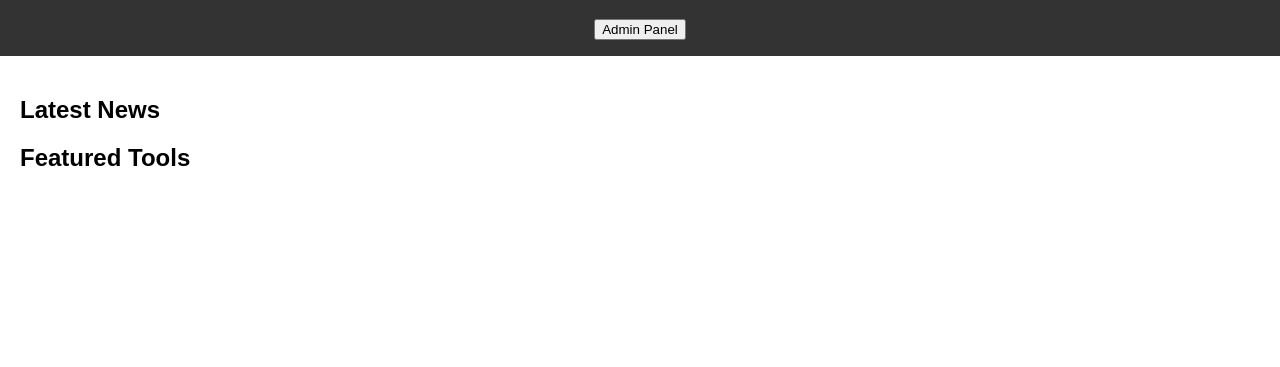
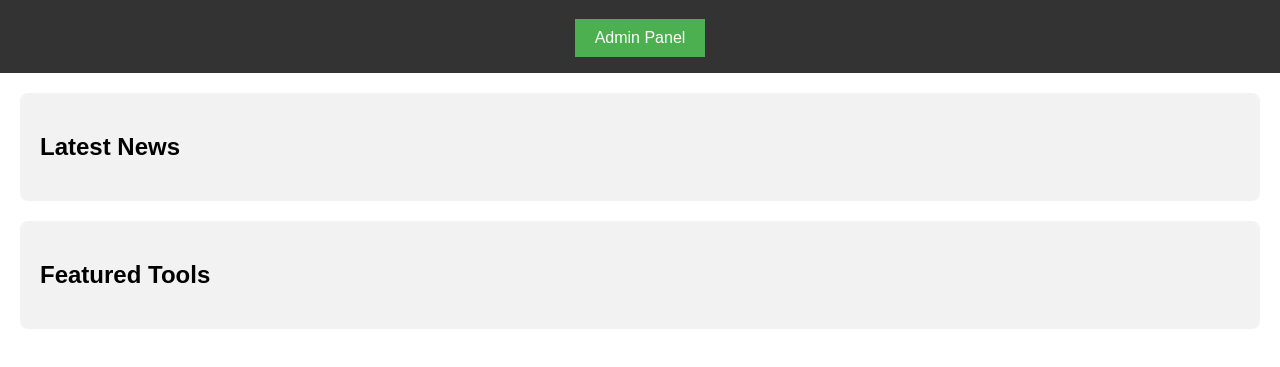
Before and after one commit to jjsal1234/c00lsite, a plain HTML site: page index.html in a window 1280 px wide. Shown: the part 77-444 px from the top of the page. Drawn offline with Linux system fonts and the light colour scheme; files that its build step writes are made by us from their sources.

Commit message:
Update index.html

```diff
--- a/index.html
+++ b/index.html
@@ -3,7 +3,7 @@
 <head>
     <meta charset="UTF-8">
     <meta name="viewport" content="width=device-width, initial-scale=1.0">
-    <link rel="stylesheet" href="css/style.css">
+    <link rel="stylesheet" href="css/styles.css">
     <title>Game Development Dashboard</title>
 </head>
 <body>
@@ -15,12 +15,12 @@
     </header>
 
     <main>
-        <section class="feature">
+        <section class="feature clickable" onclick="window.location.href='#latest-news'">
             <h2>Latest News</h2>
             <!-- Add latest news content here -->
         </section>
 
-        <section class="feature">
+        <section class="feature clickable" onclick="window.location.href='#featured-tools'">
             <h2>Featured Tools</h2>
             <!-- Add content or links for featured game development tools -->
         </section>
```
